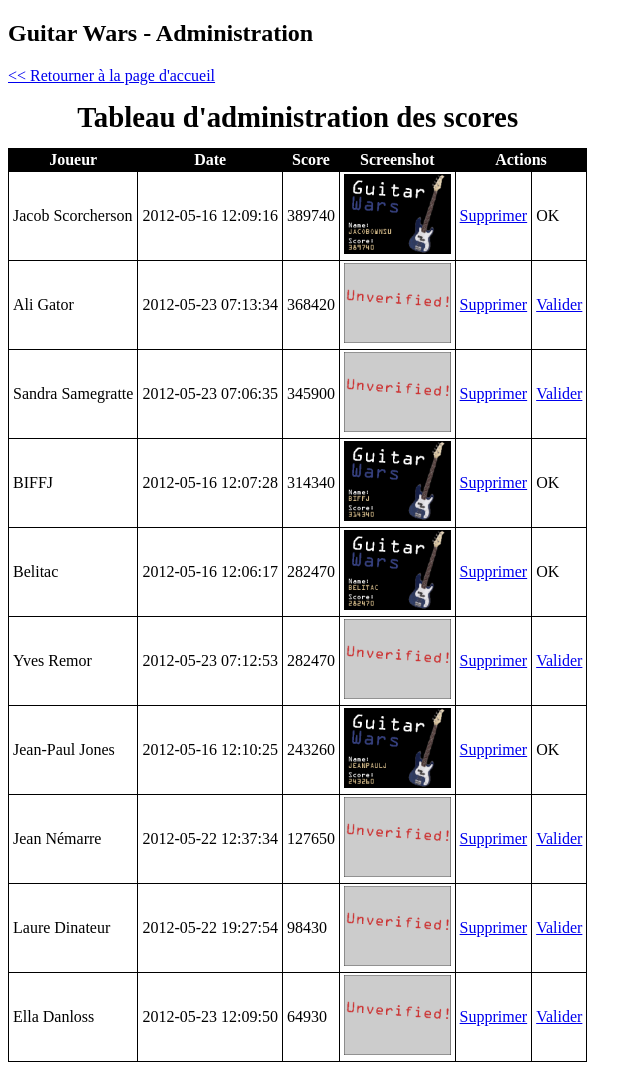
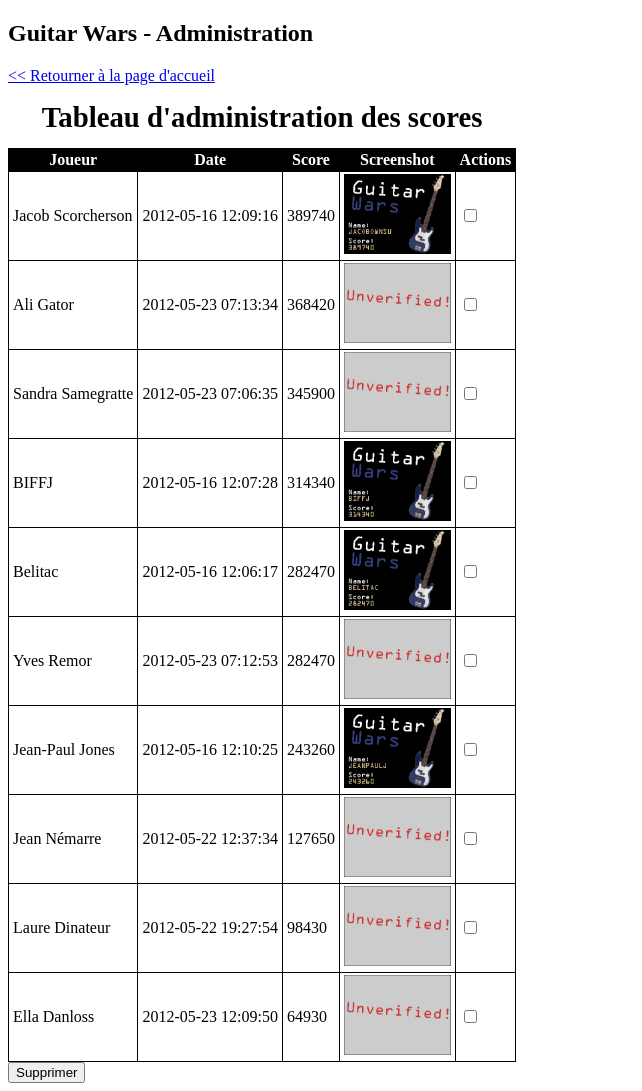
Before and after one commit to celermeyer/guitarwars, a PHP site: page /admin.php in a window 1280 px wide. Shown: the whole page, without its empty margins (0-642 px from the left). Before the commit the page ends 1062 px from the top, so only its background shows below. Run offline with PHP 8.4, Linux system fonts and the light colour scheme; data comes from the database, SQL or seed files in the repository.

Commit message:
Ajout des cases à cocher dans admin

```diff
--- a/admin.php
+++ b/admin.php
@@ -30,6 +30,7 @@ require_once(__DIR__.'/includes/utils.php');
 
 		//Affiche le tableau des scores
 		?>
+		<form method="post" action="score-supprimer.php">
 		<table>
 			<caption>Tableau d'administration des scores</caption>
 			<tr>
@@ -37,13 +38,14 @@ require_once(__DIR__.'/includes/utils.php');
 				<th>Date</th>
 				<th>Score</th>
 				<th>Screenshot</th>
-				<th colspan="2">Actions</th>
+				<th>Actions</th>
 			</tr>
 		<?php
 
 		//Liste des scores
 		while ($ligne = mysqli_fetch_array($res)) {
 		?>
+
 			<tr>
 				<td><?php echo $ligne['nom']; ?></td>
 				<td><?php echo $ligne['date']; ?></td>
@@ -58,15 +60,7 @@ require_once(__DIR__.'/includes/utils.php');
 				echo'<td><img src="'.$url_screenshot.'" alt="screenshot" class="screenshot"/></td>';
 
 				?>
-				<td><a href="score-supprimer.php?id=<?php echo $ligne['id']; ?>">Supprimer</a></td>
-
-				<?php //Si le score a déjà été validé
-				if($ligne['valider']>0)
-					echo "<td>OK</td>";
-				else
-				{ ?>
-					<td><a href="score-valider.php?id=<?php echo $ligne['id']; ?>">Valider</a></td>
-            	<?php } ?>
+				<td><input type="checkbox" name="score[]" /></td>
 			</tr>
 		<?php
 		} //Fin boucle while
@@ -74,5 +68,7 @@ require_once(__DIR__.'/includes/utils.php');
 		bd_ferme($cnx);
 	?>
 		</table>
+		<input type="submit" value="Supprimer" />
+		</form>
 	</body>
 </html>
--- a/includes/config.php
+++ b/includes/config.php
@@ -20,7 +20,7 @@ define('UPLOAD_MAX_SIZE', 2097152); //2 M
 define('BD_SERVEUR',	'localhost');
 define('BD_UTILISATEUR','root');
 define('BD_MDP',		'');
-define('BD_BASE',		'gw1');
+define('BD_BASE',		'guitarwars');
 define('BD_CHARSET',	'utf8');
 
 //Mode débug
--- a/includes/scores.php
+++ b/includes/scores.php
@@ -138,8 +138,20 @@ function score_valider($id)
 * @param    sting   nom du fichier screenshot
 * @return	int		le nombre d'enregistrements supprimés
 */
-function score_supprimer($id,$screenshot)
+function score_supprimer($id)
 {
+	$score = score_charger($id);
+
+	$screenshot = $score['screenshot'];
+
+	//Si la suppression et ok, et que le fichier screenshot existe
+	if($res and !empty($screenshot) and is_file(UPLOAD_PHOTOS.$screenshot))
+       unlink(UPLOAD_PHOTOS.$screenshot);
+
+	bd_ferme($cnx);
+
+
+
 	$cnx = bd_connexion();
 
 	$requete = "DELETE FROM score WHERE id = $id LIMIT 1";
@@ -148,9 +160,6 @@ function score_supprimer($id,$screenshot)
 
     $res = mysqli_affected_rows($cnx);
 
-    //Si la suppression et ok, et que le fichier screenshot existe
-	if($res and !empty($screenshot) and is_file(UPLOAD_PHOTOS.$screenshot))
-       unlink(UPLOAD_PHOTOS.$screenshot);
 
 	bd_ferme($cnx);
 
```
